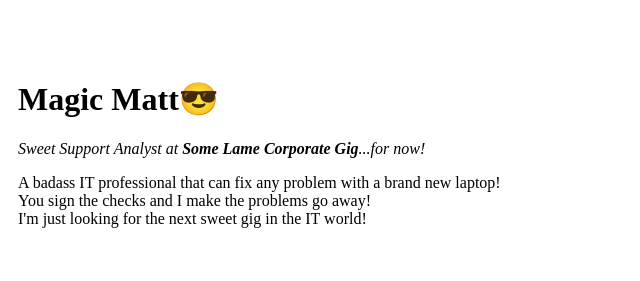
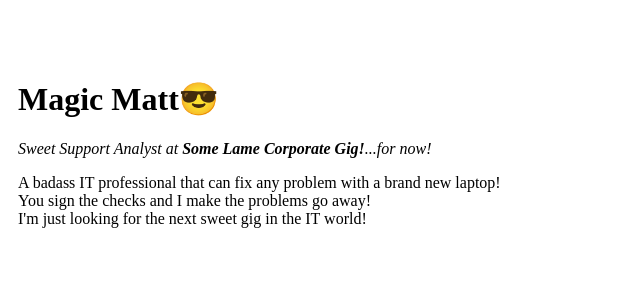
Before and after one commit to matt-python/cv, a plain HTML site: page index.html in a window 1280 px wide. Shown: the top 281 px of the page, 213-853 px from the left. Drawn offline with Linux system fonts and the light colour scheme.

Commit message:
Update index.html

```diff
--- a/index.html
+++ b/index.html
@@ -15,7 +15,7 @@
             </td>
             <td>
                 <h1>Magic Matt😎</h1>
-                    <p><em>Sweet Support Analyst at <strong>Some Lame Corporate Gig</strong>...for now!</em></p>
+                    <p><em>Sweet Support Analyst at <strong>Some Lame Corporate Gig!</strong>...for now!</em></p>
                     <p>A badass IT professional that can fix any problem with a brand new laptop!<br>
                         You sign the checks and I make the problems go away!<br>
                         I'm just looking for the next sweet gig in the IT world!</p>
```
